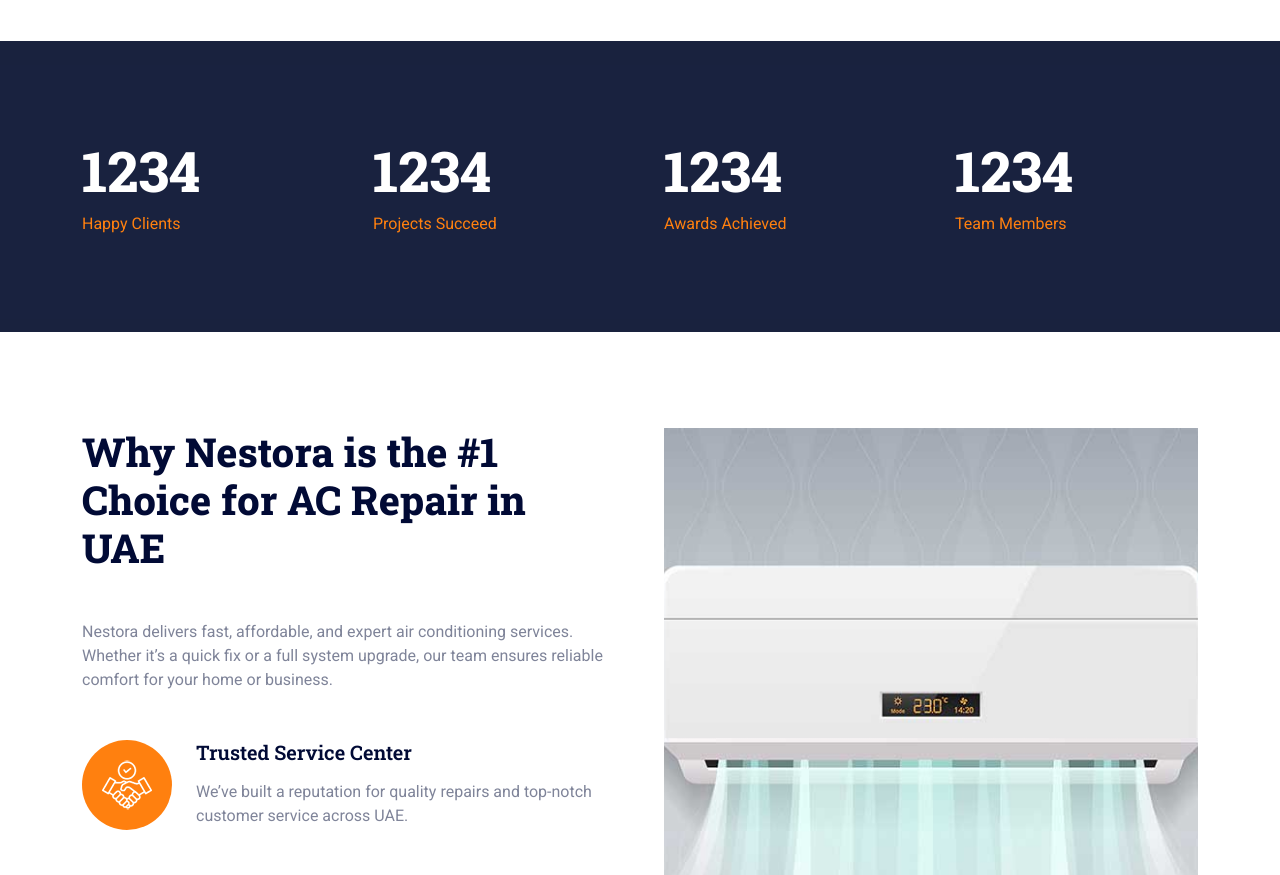
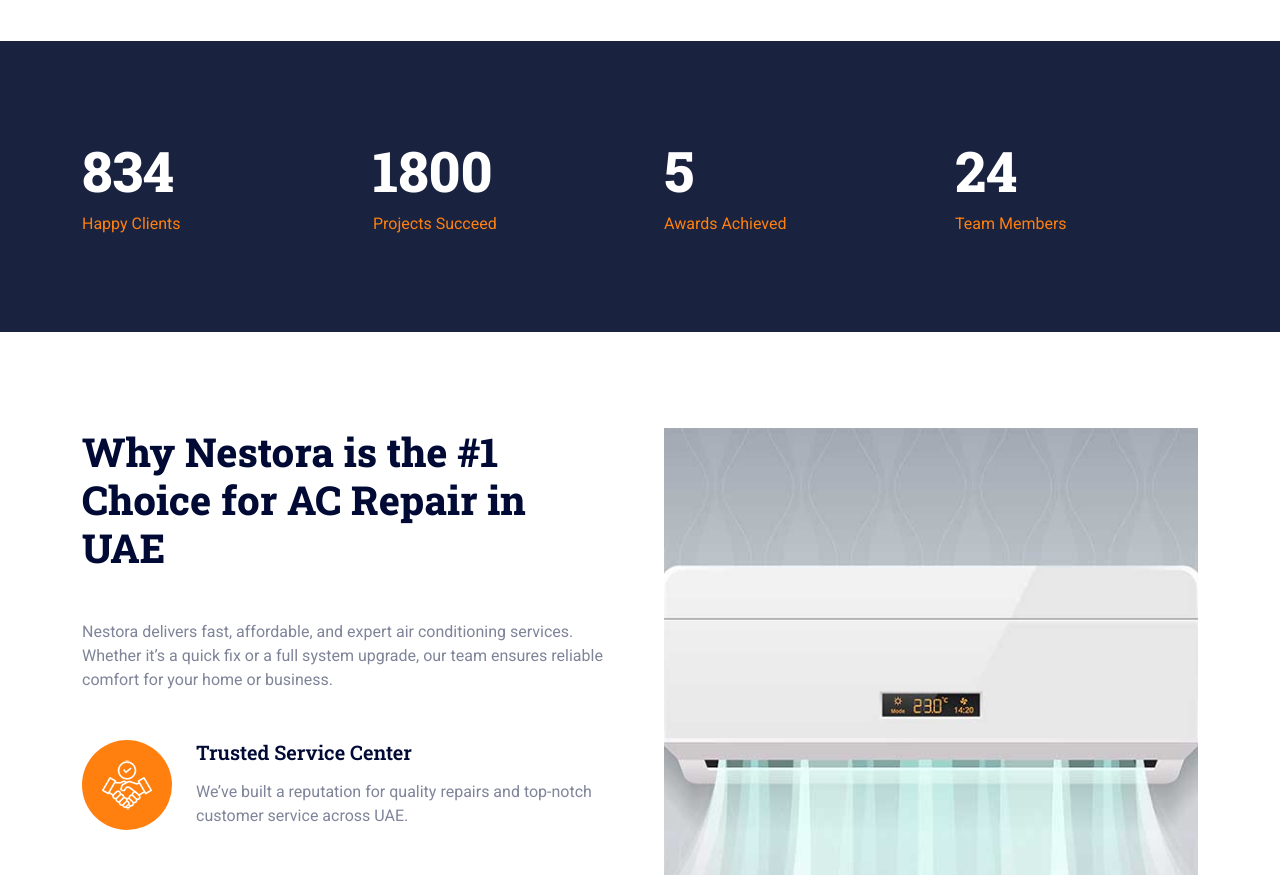
Before and after one commit to nestorahub/nestoracarpet, a plain HTML site: page index.html in a window 1280 px wide. Shown: the part 1460-2335 px from the top of the page. Drawn offline with nearby package versions, Linux system fonts and the light colour scheme.

Commit message:
Update index.html

```diff
--- a/index.html
+++ b/index.html
@@ -192,19 +192,19 @@
         <div class="container py-5">
             <div class="row g-5">
                 <div class="col-sm-6 col-lg-3 wow fadeIn" data-wow-delay="0.1s">
-                    <h1 class="display-4 text-white" data-toggle="counter-up">1234</h1>
+                    <h1 class="display-4 text-white" data-toggle="counter-up">834</h1>
                     <span class="text-primary">Happy Clients</span>
                 </div>
                 <div class="col-sm-6 col-lg-3 wow fadeIn" data-wow-delay="0.3s">
-                    <h1 class="display-4 text-white" data-toggle="counter-up">1234</h1>
+                    <h1 class="display-4 text-white" data-toggle="counter-up">1800</h1>
                     <span class="text-primary">Projects Succeed</span>
                 </div>
                 <div class="col-sm-6 col-lg-3 wow fadeIn" data-wow-delay="0.5s">
-                    <h1 class="display-4 text-white" data-toggle="counter-up">1234</h1>
+                    <h1 class="display-4 text-white" data-toggle="counter-up">5</h1>
                     <span class="text-primary">Awards Achieved</span>
                 </div>
                 <div class="col-sm-6 col-lg-3 wow fadeIn" data-wow-delay="0.7s">
-                    <h1 class="display-4 text-white" data-toggle="counter-up">1234</h1>
+                    <h1 class="display-4 text-white" data-toggle="counter-up">24</h1>
                     <span class="text-primary">Team Members</span>
                 </div>
             </div>
```
